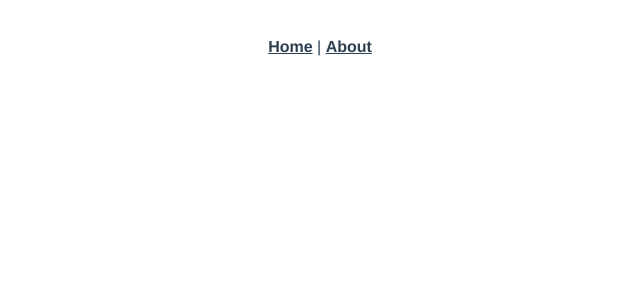
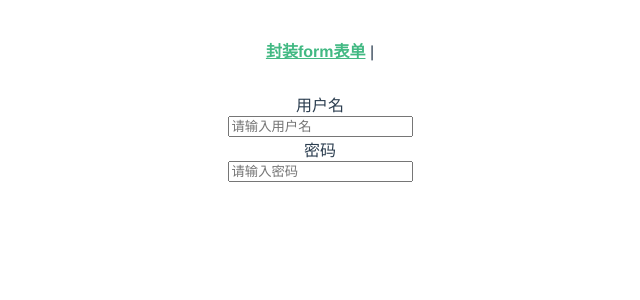
Before and after one commit to TengFeiHao/vue-example, a Vue app: page /form in a window 1280 px wide. Shown: the top 300 px of the page, without its empty margins (320-960 px from the left). Built offline with nearby package versions, Linux system fonts and the light colour scheme.

Commit message:
fix:组件传参结束

```diff
--- a/src/App.vue
+++ b/src/App.vue
@@ -1,8 +1,7 @@
 <template>
   <div id="app">
     <div id="nav">
-      <router-link to="/">Home</router-link> |
-      <router-link to="/about">About</router-link>
+      <router-link to="/form">封装form表单</router-link> |
     </div>
     <router-view/>
   </div>
--- a/src/components/HelloWorld.vue
+++ /dev/null
@@ -1,60 +0,0 @@
-<template>
-  <div class="hello">
-    <h1>{{ msg }}</h1>
-    <p>
-      For a guide and recipes on how to configure / customize this project,<br>
-      check out the
-      <a href="https://cli.vuejs.org" target="_blank" rel="noopener">vue-cli documentation</a>.
-    </p>
-    <h3>Installed CLI Plugins</h3>
-    <ul>
-      <li><a href="https://github.com/vuejs/vue-cli/tree/dev/packages/%40vue/cli-plugin-babel" target="_blank" rel="noopener">babel</a></li>
-      <li><a href="https://github.com/vuejs/vue-cli/tree/dev/packages/%40vue/cli-plugin-router" target="_blank" rel="noopener">router</a></li>
-      <li><a href="https://github.com/vuejs/vue-cli/tree/dev/packages/%40vue/cli-plugin-vuex" target="_blank" rel="noopener">vuex</a></li>
-      <li><a href="https://github.com/vuejs/vue-cli/tree/dev/packages/%40vue/cli-plugin-eslint" target="_blank" rel="noopener">eslint</a></li>
-    </ul>
-    <h3>Essential Links</h3>
-    <ul>
-      <li><a href="https://vuejs.org" target="_blank" rel="noopener">Core Docs</a></li>
-      <li><a href="https://forum.vuejs.org" target="_blank" rel="noopener">Forum</a></li>
-      <li><a href="https://chat.vuejs.org" target="_blank" rel="noopener">Community Chat</a></li>
-      <li><a href="https://twitter.com/vuejs" target="_blank" rel="noopener">Twitter</a></li>
-      <li><a href="https://news.vuejs.org" target="_blank" rel="noopener">News</a></li>
-    </ul>
-    <h3>Ecosystem</h3>
-    <ul>
-      <li><a href="https://router.vuejs.org" target="_blank" rel="noopener">vue-router</a></li>
-      <li><a href="https://vuex.vuejs.org" target="_blank" rel="noopener">vuex</a></li>
-      <li><a href="https://github.com/vuejs/vue-devtools#vue-devtools" target="_blank" rel="noopener">vue-devtools</a></li>
-      <li><a href="https://vue-loader.vuejs.org" target="_blank" rel="noopener">vue-loader</a></li>
-      <li><a href="https://github.com/vuejs/awesome-vue" target="_blank" rel="noopener">awesome-vue</a></li>
-    </ul>
-  </div>
-</template>
-
-<script>
-export default {
-  name: 'HelloWorld',
-  props: {
-    msg: String
-  }
-}
-</script>
-
-<!-- Add "scoped" attribute to limit CSS to this component only -->
-<style scoped lang="scss">
-h3 {
-  margin: 40px 0 0;
-}
-ul {
-  list-style-type: none;
-  padding: 0;
-}
-li {
-  display: inline-block;
-  margin: 0 10px;
-}
-a {
-  color: #42b983;
-}
-</style>
--- a/src/router/index.js
+++ b/src/router/index.js
@@ -1,22 +1,13 @@
 import Vue from 'vue'
 import VueRouter from 'vue-router'
-import Home from '../views/Home.vue'
 
 Vue.use(VueRouter)
 
 const routes = [
   {
-    path: '/',
-    name: 'Home',
-    component: Home
-  },
-  {
-    path: '/about',
-    name: 'About',
-    // route level code-splitting
-    // this generates a separate chunk (about.[hash].js) for this route
-    // which is lazy-loaded when the route is visited.
-    component: () => import(/* webpackChunkName: "about" */ '../views/About.vue')
+    path: '/form',
+    name: 'form',
+    component: () => import ('../views/form/Index')
   }
 ]
 
--- a/src/views/About.vue
+++ /dev/null
@@ -1,5 +0,0 @@
-<template>
-  <div class="about">
-    <h1>This is an about page</h1>
-  </div>
-</template>
--- a/src/views/Home.vue
+++ /dev/null
@@ -1,18 +0,0 @@
-<template>
-  <div class="home">
-    <img alt="Vue logo" src="../assets/logo.png">
-    <HelloWorld msg="Welcome to Your Vue.js App"/>
-  </div>
-</template>
-
-<script>
-// @ is an alias to /src
-import HelloWorld from '@/components/HelloWorld.vue'
-
-export default {
-  name: 'Home',
-  components: {
-    HelloWorld
-  }
-}
-</script>
--- /dev/null
+++ b/src/views/form/Form.vue
@@ -0,0 +1,24 @@
+<template>
+  <div>
+    <slot></slot>
+  </div>
+</template>
+
+<script>
+export default {
+  provide() {
+    return {
+      form: this
+    }
+  },
+  props: {
+    model: {
+      type: Object,
+      required: true
+    },
+    rules: {
+      type: Object
+    }
+  }
+}
+</script>
--- /dev/null
+++ b/src/views/form/FormItem.vue
@@ -0,0 +1,40 @@
+<template>
+  <div>
+    <!-- label  -->
+    <label v-if="label">{{ label }}</label>
+    <slot></slot>
+    <!-- 校验信息的显示 -->
+    <p v-if="error">{{ error }}</p>
+  </div>
+</template>
+
+<script>
+export default {
+  inject: ['form'],
+  props: {
+    label: {
+      type: String,
+      default: ''
+    }
+  },
+  data() {
+    return {
+      error: '',   // error 是空说明校验通过
+    }
+  },
+  mounted() {
+    this.$on('validate', () => {
+      this.validate()
+    })
+  },
+  methods: {
+    validate() {
+
+    }
+  }
+}
+</script>
+
+<style lang="scss" scoped>
+
+</style>
--- /dev/null
+++ b/src/views/form/Index.vue
@@ -0,0 +1,41 @@
+<template>
+  <div>
+    <TheForm :model="userInfo" :rules="rules">
+      <FormItem label="用户名">
+        <TheInput v-model="userInfo.username" placeholder="请输入用户名"></TheInput>
+      </FormItem>
+      <FormItem label="密码">
+        <TheInput type="password" v-model="userInfo.password" placeholder="请输入密码"></TheInput>
+      </FormItem>
+    </TheForm>
+  </div>
+</template>
+
+<script>
+import TheInput from './Input'
+import FormItem from './FormItem'
+import TheForm from './Form'
+export default {
+  components: {
+    TheInput,
+    FormItem,
+    TheForm
+  },
+  data() {
+    return {
+      userInfo: {
+        username: '',
+        password: ''
+      },
+      rules: {
+        username: [{ required: true, message: '请输入用户名称' }],
+        password: [{ required: true, message: '请输入密码' }]
+      }
+    }
+  }
+}
+</script>
+
+<style lang="scss" scoped>
+
+</style>
--- /dev/null
+++ b/src/views/form/Input.vue
@@ -0,0 +1,43 @@
+<template>
+  <div>
+    <!-- 自定义组件双向数据绑定： :value @input -->
+    <!-- v-bind="$attrs" 展开$attrs 计算属性如下类同-->
+    <!-- v-on="inputListeners" 展开$listeners，此处写成一个计算属性，目的结合v-model所需要的方法合并一起被展开设置 -->
+    <input v-bind="$attrs" v-on="inputListeners">
+  </div>
+</template>
+
+<script>
+export default {
+  name: 'theInput',
+  inheritAttrs: false,    // 避免设置到根元素上
+  props: {
+    value: {
+      type: String,
+      default: ''
+    }
+  },
+  computed: {
+    inputAttrs() {
+      return Object.assign({},
+        this.$attrs,
+        {value: this.value}
+      )
+    },
+    inputListeners() {
+      return Object.assign({},
+        this.$listeners,
+        {input: this.onInput}
+      )
+    }
+  },
+  methods: {
+    onInput(e) {
+      // 派发一个input 事件，实现双向数据绑定
+      this.$emit('input', e.target.value)
+      // 通知父级执行校验 父级此时还是个slot 如何派发事件 $emit不适合，$parent $root 可以实现，但是利用父元素或者根元素显然有耦合的问题
+      this.$parent.$emit('valid')
+    }
+  }
+}
+</script>
```
